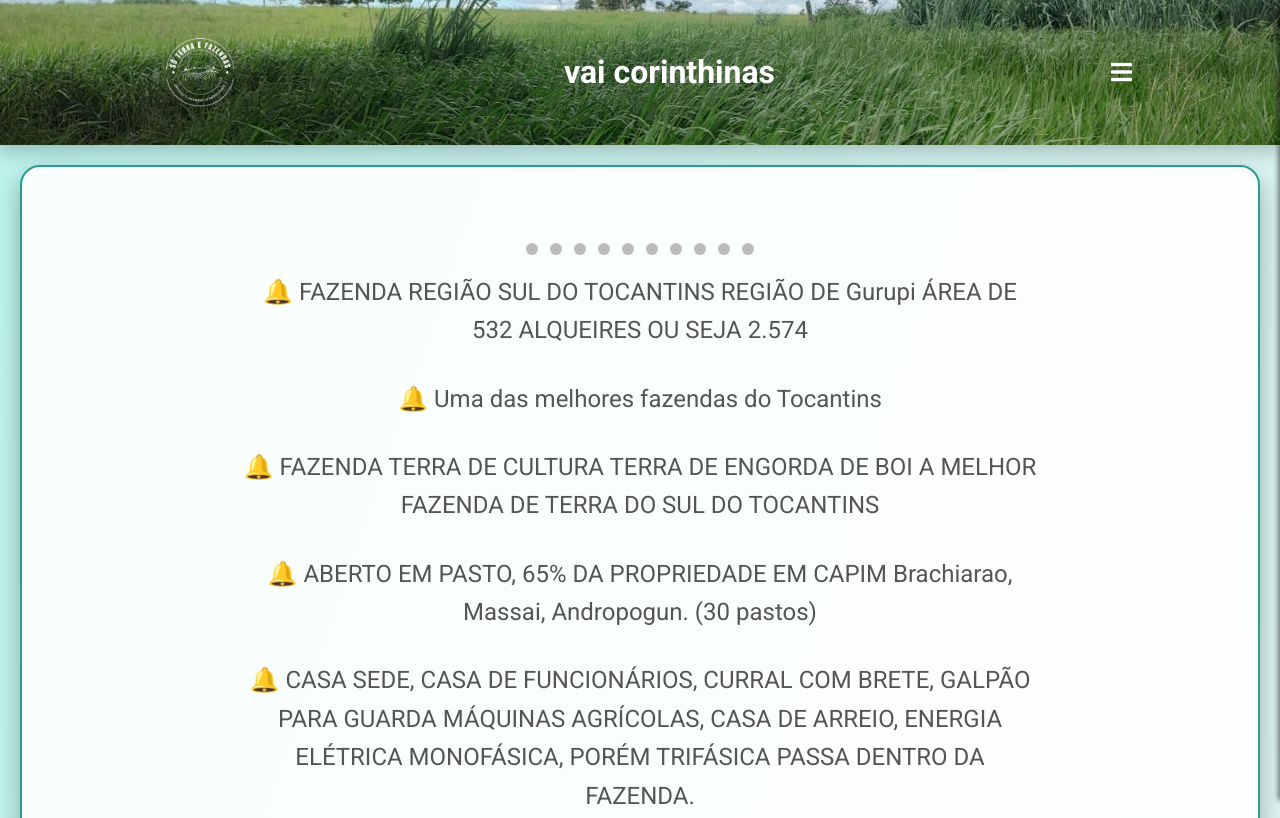
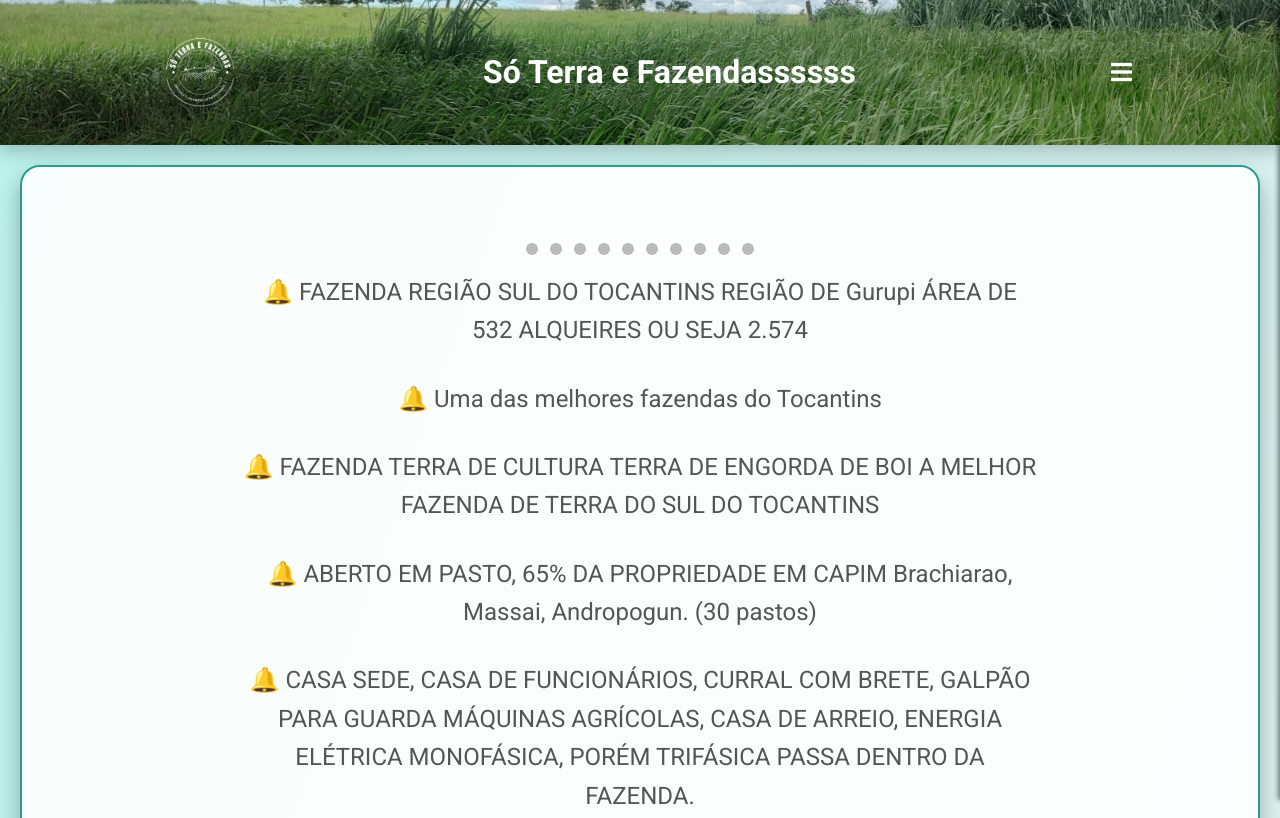
Before and after one commit to thaydionIA/Site-fazenda, a plain HTML site: page index.html in a window 1280 px wide. Shown: the top 818 px of the page. Drawn offline with Linux system fonts and the light colour scheme; a script that the page names is missing.

Commit message:
atualizado

```diff
--- a/index.html
+++ b/index.html
@@ -20,7 +20,7 @@
     <header>
         <div class="container header-content">
             <img src="images/logof.png" alt="Logo da Venda de Fazendas" class="logo">
-            <h1>vai corinthinas </h1>
+            <h1>Só Terra e Fazendassssss</h1>
             <button id="menu-toggle" class="menu-toggle">
                 <i class="fas fa-bars"></i>
             </button>
```
